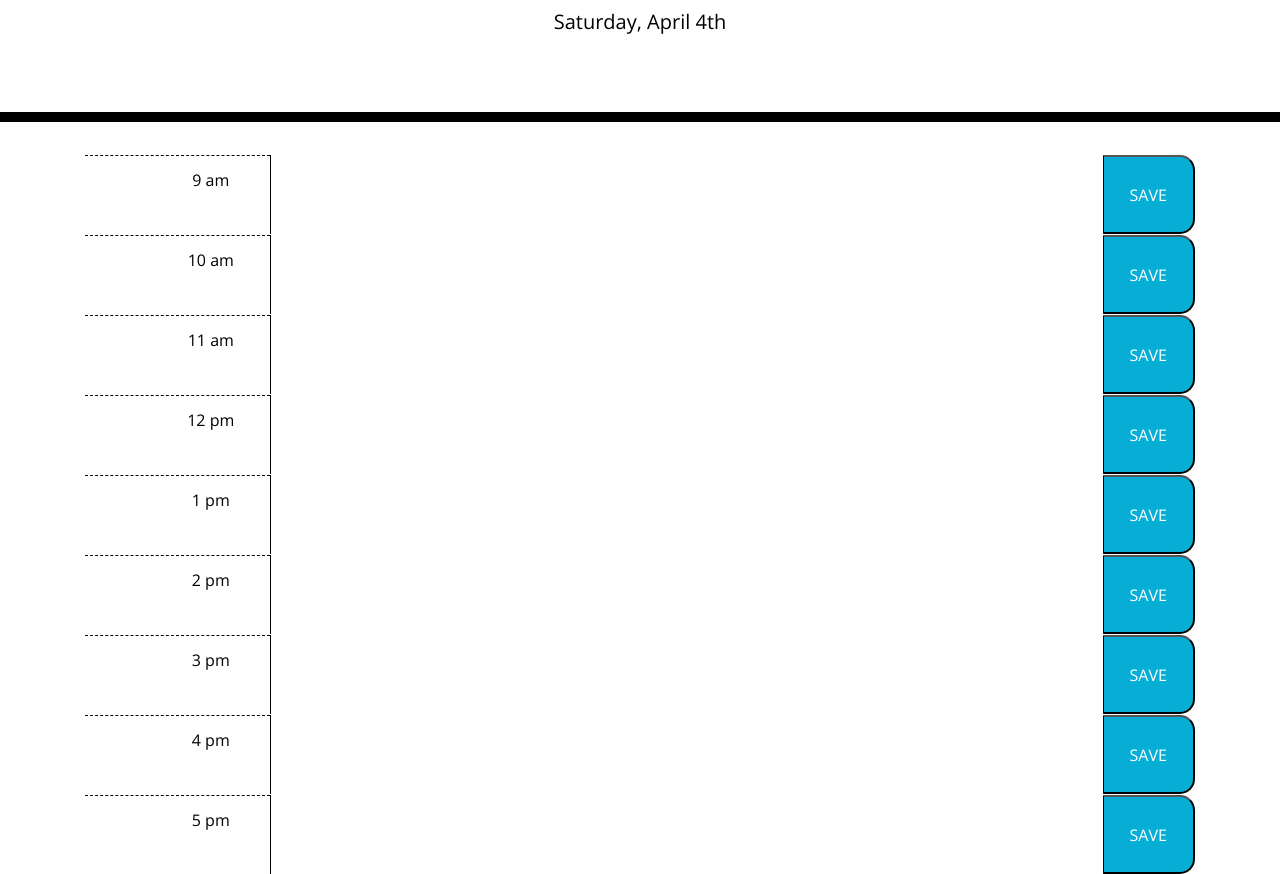
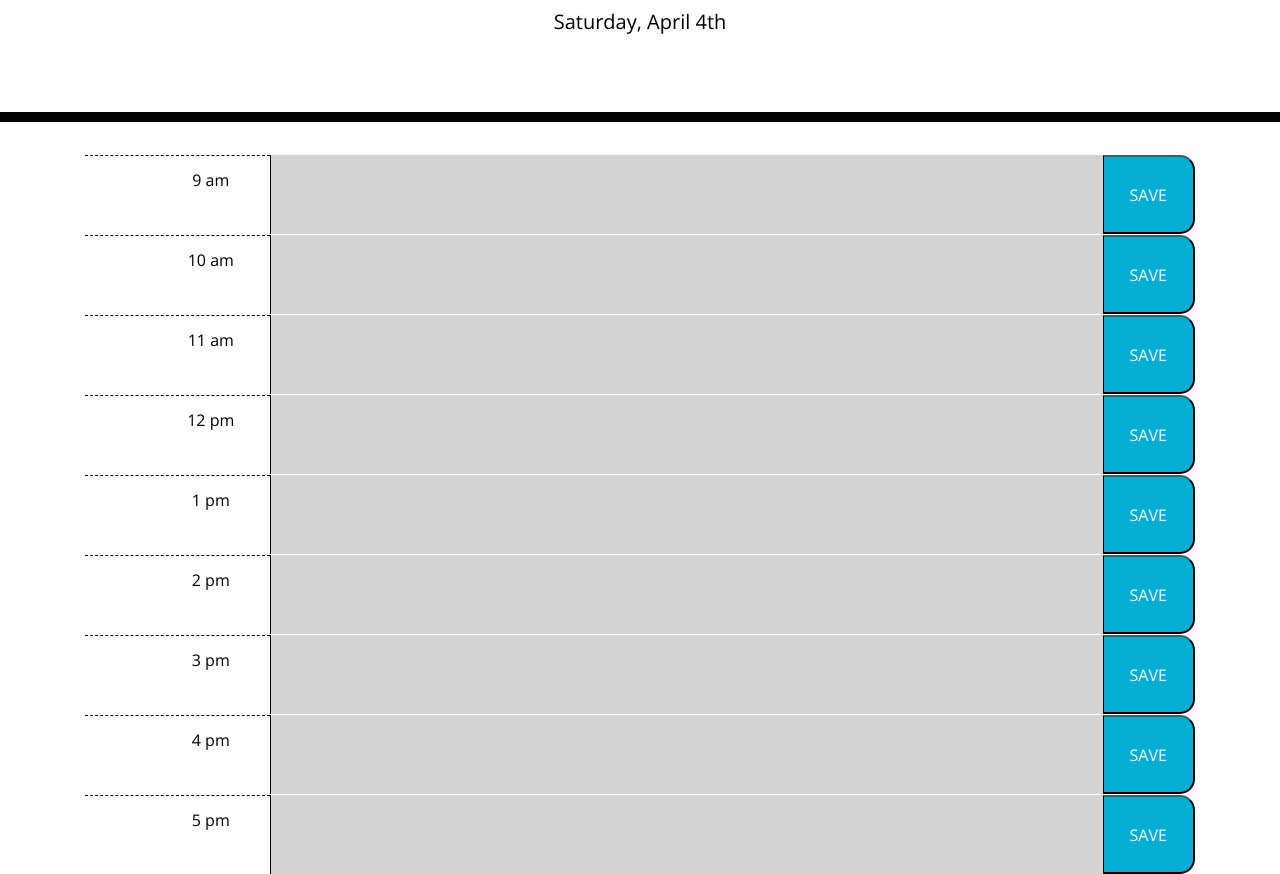
Before and after one commit to itsjonkelley/homeworkfilewk5, a plain HTML site: page index.html in a window 1280 px wide. Shown: the part 182-1056 px from the top of the page. Drawn offline with nearby package versions, Linux system fonts and the light colour scheme.

Commit message:
finsih of coloring

```diff
--- a/index.html
+++ b/index.html
@@ -26,7 +26,7 @@
                 <div class="col-2 hour">
                 9 am
                 </div>
-                <textarea class="col-9 nine" id="eventSave" value=9>
+                <textarea class="col-9 nine hour9" id="eventSave">
 
               </textarea>
                 <button onclick="storeData()" class="col-1 saveBtn">SAVE</button>
@@ -35,7 +35,7 @@
                 <div class="col-2 hour">
                 10 am
                 </div>
-                <textarea class="col-9 ten" id="eventSave" value=10>
+                <textarea class="col-9 ten hour10" id="eventSave">
 
                 </textarea>
                 <button onclick="storeData()" class="col-1 saveBtn">SAVE</button>
@@ -44,7 +44,7 @@
                 <div class="col-2 hour">
                 11 am
                 </div>
-                <textarea class="col-9 eleven" id="eventSave" value=11>
+                <textarea class="col-9 eleven hour11" id="eventSave">
 
                 </textarea>
                 <button onclick="storeData()" class="col-1 saveBtn">SAVE</button>
@@ -53,7 +53,7 @@
                 <div class="col-2 hour">
                 12 pm
                 </div>
-                <textarea class="col-9 twelve" id="eventSave" value=12>
+                <textarea class="col-9 twelve hour12" id="eventSave">
 
                 </textarea>
                 <button onclick="storeData()" class="col-1 saveBtn">SAVE</button>
@@ -62,7 +62,7 @@
                 <div class="col-2 hour">
                 1 pm
                 </div>
-                <textarea class="col-9 one" id="eventSave" value=13>
+                <textarea class="col-9 one hour13" id="eventSave">
 
                 </textarea>
                 <button onclick="storeData()" class="col-1 saveBtn">SAVE</button>
@@ -71,7 +71,7 @@
                 <div class="col-2 hour">
                 2 pm
                 </div>
-                <textarea class="col-9 two" id="eventSave" value=14>
+                <textarea class="col-9 two hour14" id="eventSave">
 
                 </textarea>
                 <button onclick="storeData()" class="col-1 saveBtn">SAVE</button>
@@ -80,7 +80,7 @@
                 <div class="col-2 hour">
                 3 pm
                 </div>
-                <textarea class="col-9 three" id="eventSave" value=15>
+                <textarea class="col-9 three hour15" id="eventSave">
 
                 </textarea>
                 <button onclick="storeData()" class="col-1 saveBtn">SAVE</button>
@@ -89,7 +89,7 @@
                 <div class="col-2 hour">
                 4 pm
                 </div>
-                <textarea class="col-9 four" id="eventSave" value=16>
+                <textarea class="col-9 four hour16" id="eventSave">
 
                 </textarea>
                 <button onclick="storeData()" class="col-1 saveBtn">SAVE</button>
@@ -98,7 +98,7 @@
                 <div class="col-2 hour">
                 5 pm
                 </div>
-                <textarea class="col-9 five" id="eventSave" value=17>
+                <textarea class="col-9 five hour17" id="eventSave">
 
                 </textarea>
                 <button onclick="storeData()" class="col-1 saveBtn">SAVE</button>
@@ -152,26 +152,29 @@
 
                 //if moment.js(h)=
             var currentHour = moment().format('HH');
-            var arrayTime = [9,10,11,12,13,14,15,16,17];
 
-            for (let i = 0; i < arrayTime.length; i++) {
-                const element = arrayTime[i];
 
-              if (value=== currentHour) {
-                  $(this).addClass("present")
-              } else if (value>currentHour){
-                $(this).addClass("future")
+            for( let i = 9; i < 18; i++ ) {
+                var elementToCheck = $(".hour" + i)
+
+              if (i === currentHour) {
+                  elementToCheck.addClass("present")
+              } else if (i>currentHour){
+                elementToCheck.addClass("future")
               } else {
-                $(this).addClass("past")
+                elementToCheck.addClass("past")
               };
             }
                 // json.stringify   ----JSON.parse
 
-
+                $(".saveBtn").on('click', function() {
+                    var timeslots = localStorage.getItem(' object');
+                    timeslots["9"] = $(this).val()
+                })
 
                 //Save event, it is stored in the local storage
                 function storeData(){
-                    var timeSlots = {name:".nine",name:".ten",name:".eleven",name:".twelve",name:".one",name:".two",name:".three",name:".four",name:".five"};
+                    var timeSlots = {9:".nine",10:".ten",name:".eleven",name:".twelve",name:".one",name:".two",name:".three",name:".four",name:".five"};
                     localStorage.setItem('object',JSON.stringify(timeSlots));
                     JSON.parse(localStorage.getItem('object'));
                 };
```
